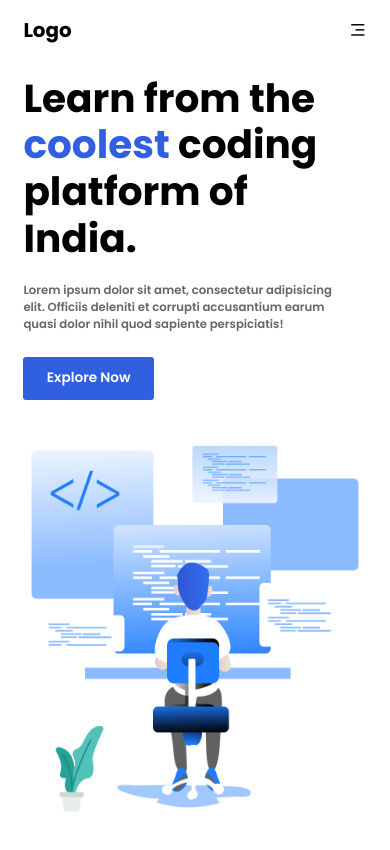
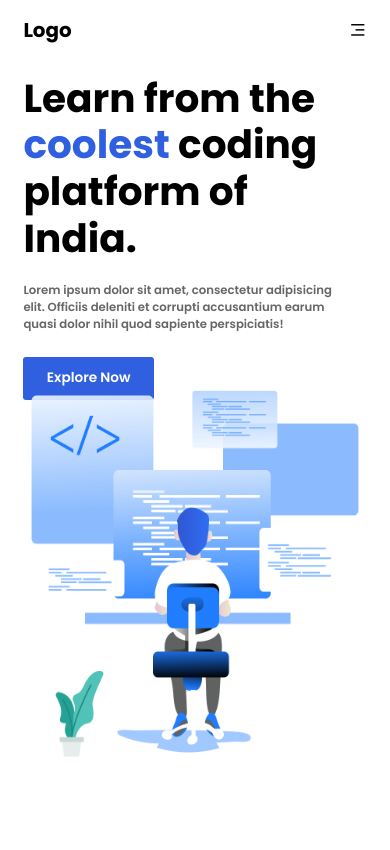
Before and after one commit to RitikHJr/landing_page, a plain HTML site: page index.html in a window 390 px wide. Drawn offline with nearby package versions, Linux system fonts and the light colour scheme.

Commit message:
landing page content formated in mobile view

```diff
--- a/style.css
+++ b/style.css
@@ -141,7 +141,7 @@ body {
 
   .left {
     width: 100%;
-    height: 45%;
+    height: 38%;
     padding: 4vw 6vw;
   }
 
```
